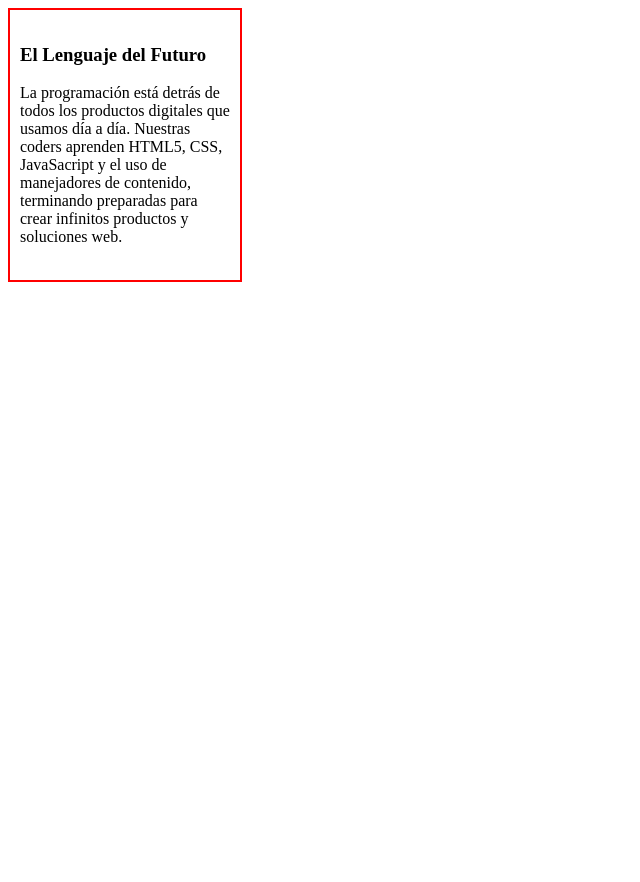
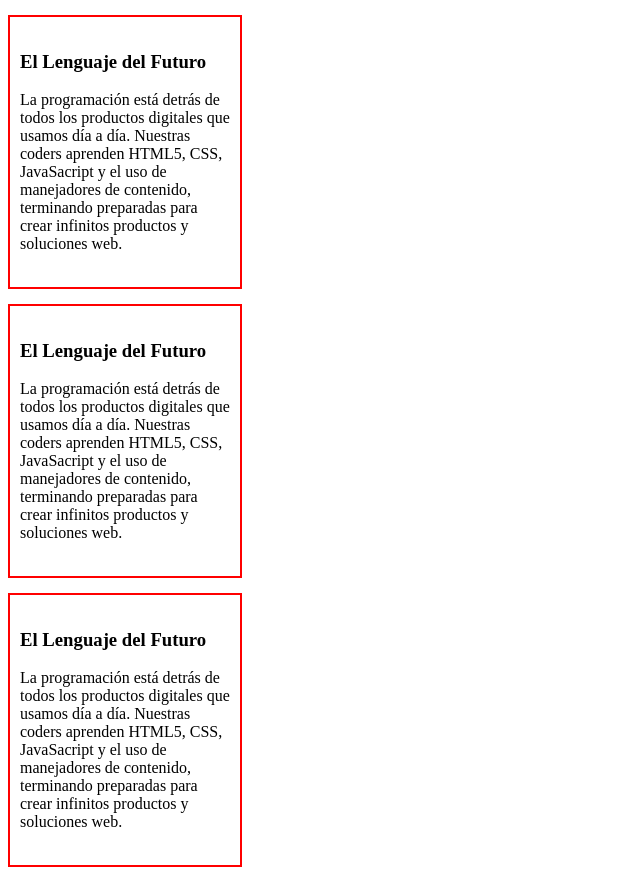
Before and after one commit to NellySaavedra/MarginPadding, a plain HTML site: page index.html in a window 1280 px wide. Shown: the whole page, without its empty margins (0-640 px from the left). Before the commit the page ends 800 px from the top, so only its background shows below. Drawn offline with Linux system fonts and the light colour scheme.

Commit message:
Segunda parte

```diff
--- a/index.html
+++ b/index.html
@@ -9,5 +9,13 @@
 	<h3>El Lenguaje del Futuro</h3>
 	<p>La programación está detrás de todos los productos digitales que usamos día a día. Nuestras coders aprenden HTML5, CSS, JavaSacript y el uso de manejadores de contenido, terminando preparadas para crear infinitos productos y soluciones web.</p>
 	</div>
+	<div>
+	<h3>El Lenguaje del Futuro</h3>
+	<p>La programación está detrás de todos los productos digitales que usamos día a día. Nuestras coders aprenden HTML5, CSS, JavaSacript y el uso de manejadores de contenido, terminando preparadas para crear infinitos productos y soluciones web.</p>
+	</div>
+	<div>
+	<h3>El Lenguaje del Futuro</h3>
+	<p>La programación está detrás de todos los productos digitales que usamos día a día. Nuestras coders aprenden HTML5, CSS, JavaSacript y el uso de manejadores de contenido, terminando preparadas para crear infinitos productos y soluciones web.</p>
+	</div>
 </body>
 </html>
--- a/main.css
+++ b/main.css
@@ -2,5 +2,6 @@ div{
 	height: 240px;
 	width: 210px;
 	border: 2px solid red;
-	padding: 15px 10px
+	padding: 15px 10px;
+	margin: 15px 0px;
 }
```
